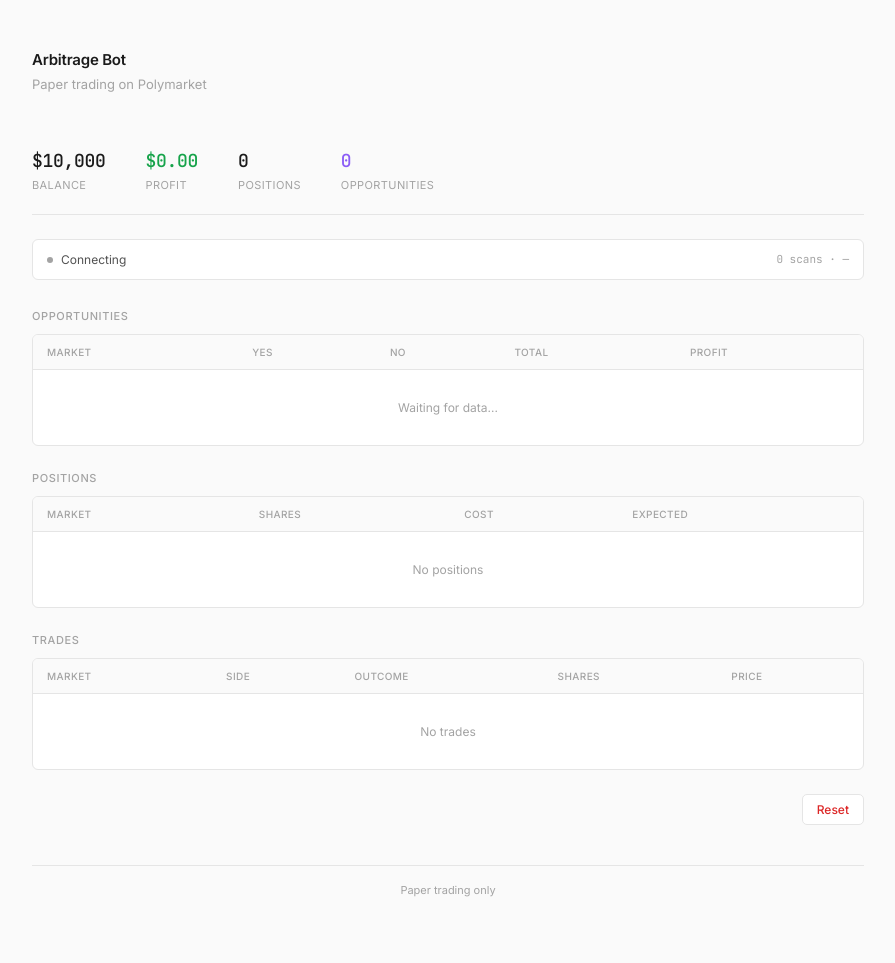
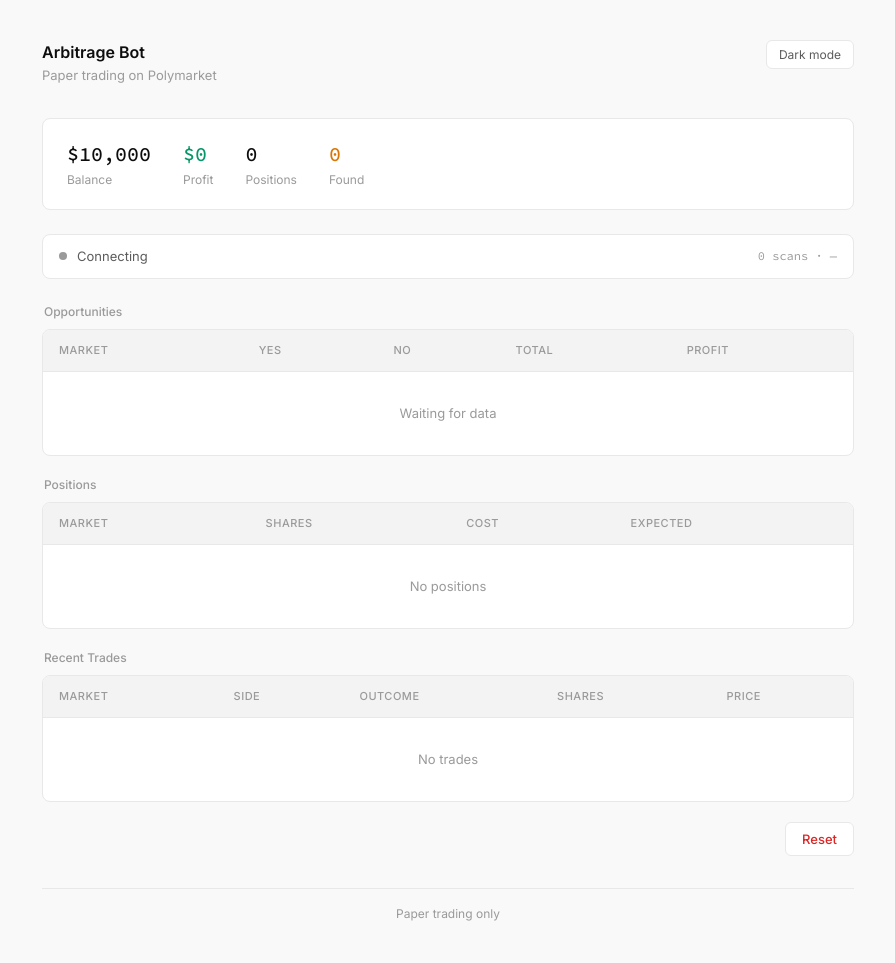
Before and after one commit to promaaa/polymarket-arbitrage-bot, a Python web app: template templates/index.html in a window 1280 px wide. Shown: the whole page, without its empty margins (192-1087 px from the left). Before the commit the page ends 897 px from the top, so only its background shows below. Run offline with Jinja, Linux system fonts and the light colour scheme; the template is opened without the code that fills it, so the values that code supplies are empty.

Commit message:
Claude-style UI with dark mode toggle

```diff
--- a/static/styles.css
+++ b/static/styles.css
@@ -1,20 +1,32 @@
-/* Arbitrage Bot - Light theme with refined typography */
+/* Arbitrage Bot - Claude Style */
 
-@import url('https://fonts.googleapis.com/css2?family=Inter:wght@400;500;600&family=JetBrains+Mono:wght@400;500&display=swap');
+@import url('https://fonts.googleapis.com/css2?family=Inter:wght@400;500;600&family=Source+Code+Pro:wght@400;500&display=swap');
 
 :root {
-    --bg: #fafafa;
-    --bg-card: #ffffff;
-    --bg-hover: #f5f5f5;
-    --text: #1a1a1a;
-    --text-secondary: #525252;
-    --text-muted: #a3a3a3;
-    --border: #e5e5e5;
-    --accent: #8b5cf6;
-    --green: #16a34a;
-    --green-bg: #f0fdf4;
+    /* Light mode (default) */
+    --bg-primary: #ffffff;
+    --bg-secondary: #f9f9f9;
+    --bg-tertiary: #f3f3f3;
+    --text-primary: #0d0d0d;
+    --text-secondary: #5c5c5c;
+    --text-tertiary: #9a9a9a;
+    --border: #e8e8e8;
+    --accent: #d97706;
+    --green: #059669;
     --red: #dc2626;
-    --orange: #ea580c;
+}
+
+[data-theme="dark"] {
+    --bg-primary: #2f2f2f;
+    --bg-secondary: #262626;
+    --bg-tertiary: #1f1f1f;
+    --text-primary: #ececec;
+    --text-secondary: #a8a8a8;
+    --text-tertiary: #6b6b6b;
+    --border: #404040;
+    --accent: #d97706;
+    --green: #10b981;
+    --red: #f87171;
 }
 
 * {
@@ -25,100 +37,119 @@
 
 body {
     font-family: 'Inter', -apple-system, BlinkMacSystemFont, sans-serif;
-    background: var(--bg);
-    color: var(--text);
-    line-height: 1.6;
-    font-size: 13px;
+    background: var(--bg-secondary);
+    color: var(--text-primary);
+    line-height: 1.5;
+    font-size: 14px;
     -webkit-font-smoothing: antialiased;
+    transition: background 0.2s, color 0.2s;
 }
 
 .container {
-    max-width: 880px;
+    max-width: 860px;
     margin: 0 auto;
-    padding: 48px 24px;
+    padding: 40px 24px;
 }
 
 /* Header */
-header {
+.header {
+    display: flex;
+    justify-content: space-between;
+    align-items: flex-start;
     margin-bottom: 32px;
 }
 
-header h1 {
-    font-size: 15px;
+.header-left h1 {
+    font-size: 16px;
     font-weight: 600;
-    color: var(--text);
-    letter-spacing: -0.2px;
+    color: var(--text-primary);
 }
 
-header .subtitle {
-    color: var(--text-muted);
+.header-left .subtitle {
     font-size: 13px;
+    color: var(--text-tertiary);
     margin-top: 2px;
 }
 
+.theme-toggle {
+    padding: 6px 12px;
+    font-size: 12px;
+    font-family: inherit;
+    background: var(--bg-primary);
+    border: 1px solid var(--border);
+    border-radius: 6px;
+    color: var(--text-secondary);
+    cursor: pointer;
+    transition: all 0.15s;
+}
+
+.theme-toggle:hover {
+    background: var(--bg-tertiary);
+    color: var(--text-primary);
+}
+
 /* Stats */
-.stats-row {
+.stats {
     display: flex;
-    gap: 40px;
-    padding: 20px 0;
+    gap: 32px;
+    padding: 20px 24px;
+    background: var(--bg-primary);
+    border: 1px solid var(--border);
+    border-radius: 8px;
     margin-bottom: 24px;
-    border-bottom: 1px solid var(--border);
 }
 
 .stat {
     display: flex;
     flex-direction: column;
-    gap: 1px;
 }
 
 .stat-value {
-    font-family: 'JetBrains Mono', monospace;
-    font-size: 18px;
+    font-family: 'Source Code Pro', monospace;
+    font-size: 20px;
     font-weight: 500;
-    color: var(--text);
-    letter-spacing: -0.3px;
+    color: var(--text-primary);
 }
 
 .stat-label {
-    font-size: 11px;
-    color: var(--text-muted);
-    text-transform: uppercase;
-    letter-spacing: 0.4px;
+    font-size: 12px;
+    color: var(--text-tertiary);
+    margin-top: 2px;
 }
 
 .stat.positive .stat-value {
     color: var(--green);
 }
 
-.stat.highlight .stat-value {
+.stat.accent .stat-value {
     color: var(--accent);
 }
 
 /* Status */
-.status-bar {
+.status {
     display: flex;
     align-items: center;
     justify-content: space-between;
-    padding: 10px 14px;
-    background: var(--bg-card);
+    padding: 12px 16px;
+    background: var(--bg-primary);
     border: 1px solid var(--border);
-    border-radius: 6px;
-    margin-bottom: 28px;
-    font-size: 12px;
+    border-radius: 8px;
+    margin-bottom: 24px;
+    font-size: 13px;
 }
 
 .status-left {
     display: flex;
     align-items: center;
-    gap: 8px;
+    gap: 10px;
     color: var(--text-secondary);
 }
 
 .status-dot {
-    width: 6px;
-    height: 6px;
+    width: 8px;
+    height: 8px;
     border-radius: 50%;
-    background: var(--text-muted);
+    background: var(--text-tertiary);
 }
 
 .status-dot.active {
@@ -126,54 +157,54 @@ header .subtitle {
 }
 
 .status-right {
-    color: var(--text-muted);
-    font-family: 'JetBrains Mono', monospace;
-    font-size: 11px;
+    font-family: 'Source Code Pro', monospace;
+    font-size: 12px;
+    color: var(--text-tertiary);
 }
 
 /* Sections */
 .section {
-    margin-bottom: 24px;
+    margin-bottom: 20px;
 }
 
-.section-title {
-    font-size: 11px;
+.section-header {
+    font-size: 12px;
     font-weight: 500;
-    color: var(--text-muted);
-    text-transform: uppercase;
-    letter-spacing: 0.6px;
+    color: var(--text-tertiary);
     margin-bottom: 8px;
+    padding-left: 2px;
 }
 
-/* Tables */
-.table-wrap {
-    background: var(--bg-card);
+/* Card */
+.card {
+    background: var(--bg-primary);
     border: 1px solid var(--border);
-    border-radius: 6px;
+    border-radius: 8px;
     overflow: hidden;
 }
 
+/* Table */
 table {
     width: 100%;
     border-collapse: collapse;
 }
 
 th {
-    padding: 9px 14px;
+    padding: 12px 16px;
     text-align: left;
-    font-size: 10px;
+    font-size: 11px;
     font-weight: 500;
-    color: var(--text-muted);
+    color: var(--text-tertiary);
     text-transform: uppercase;
-    letter-spacing: 0.4px;
-    background: var(--bg);
+    letter-spacing: 0.5px;
+    background: var(--bg-tertiary);
     border-bottom: 1px solid var(--border);
 }
 
 td {
-    padding: 10px 14px;
-    font-family: 'JetBrains Mono', monospace;
-    font-size: 12px;
+    padding: 12px 16px;
+    font-family: 'Source Code Pro', monospace;
+    font-size: 13px;
     color: var(--text-secondary);
     border-bottom: 1px solid var(--border);
 }
@@ -183,20 +214,21 @@ tr:last-child td {
 }
 
 tr:hover td {
-    background: var(--bg-hover);
+    background: var(--bg-secondary);
 }
 
 td.empty {
     text-align: center;
-    color: var(--text-muted);
-    padding: 28px;
+    color: var(--text-tertiary);
+    padding: 32px;
     font-family: 'Inter', sans-serif;
+    font-size: 13px;
 }
 
 .cell-market {
-    color: var(--text);
     font-family: 'Inter', sans-serif;
-    max-width: 260px;
+    color: var(--text-primary);
+    max-width: 240px;
     overflow: hidden;
     text-overflow: ellipsis;
     white-space: nowrap;
@@ -219,25 +251,25 @@ td.empty {
 .actions {
     display: flex;
     justify-content: flex-end;
-    margin-top: 20px;
+    margin-top: 16px;
 }
 
 .btn {
     font-family: 'Inter', sans-serif;
-    font-size: 12px;
+    font-size: 13px;
     font-weight: 500;
-    padding: 7px 14px;
-    border-radius: 5px;
+    padding: 8px 16px;
+    border-radius: 6px;
     border: 1px solid var(--border);
-    background: var(--bg-card);
+    background: var(--bg-primary);
     color: var(--text-secondary);
     cursor: pointer;
-    transition: all 0.12s ease;
+    transition: all 0.15s;
 }
 
 .btn:hover {
-    background: var(--bg-hover);
-    border-color: #ccc;
+    background: var(--bg-tertiary);
+    color: var(--text-primary);
 }
 
 .btn.danger {
@@ -245,31 +277,36 @@ td.empty {
 }
 
 .btn.danger:hover {
-    background: #fef2f2;
     border-color: var(--red);
 }
 
 /* Footer */
 footer {
-    margin-top: 40px;
+    margin-top: 32px;
     padding-top: 16px;
     border-top: 1px solid var(--border);
     text-align: center;
-    font-size: 11px;
-    color: var(--text-muted);
+    font-size: 12px;
+    color: var(--text-tertiary);
 }
 
-@media (max-width: 600px) {
+@media (max-width: 640px) {
     .container {
         padding: 24px 16px;
     }
 
-    .stats-row {
+    .stats {
         flex-wrap: wrap;
         gap: 20px;
+        padding: 16px;
     }
 
     .stat {
-        min-width: 80px;
+        min-width: 100px;
+    }
+
+    .header {
+        flex-direction: column;
+        gap: 12px;
     }
 }
--- a/templates/index.html
+++ b/templates/index.html
@@ -10,31 +10,34 @@
 
 <body>
     <div class="container">
-        <header>
-            <h1>Arbitrage Bot</h1>
-            <p class="subtitle">Paper trading on Polymarket</p>
-        </header>
+        <div class="header">
+            <div class="header-left">
+                <h1>Arbitrage Bot</h1>
+                <p class="subtitle">Paper trading on Polymarket</p>
+            </div>
+            <button class="theme-toggle" id="theme-toggle">Dark mode</button>
+        </div>
 
-        <div class="stats-row">
+        <div class="stats">
             <div class="stat">
                 <span class="stat-value" id="balance">$10,000</span>
                 <span class="stat-label">Balance</span>
             </div>
             <div class="stat positive">
-                <span class="stat-value" id="profit">$0.00</span>
+                <span class="stat-value" id="profit">$0</span>
                 <span class="stat-label">Profit</span>
             </div>
             <div class="stat">
                 <span class="stat-value" id="positions">0</span>
                 <span class="stat-label">Positions</span>
             </div>
-            <div class="stat highlight">
+            <div class="stat accent">
                 <span class="stat-value" id="opportunities">0</span>
-                <span class="stat-label">Opportunities</span>
+                <span class="stat-label">Found</span>
             </div>
         </div>
 
-        <div class="status-bar">
+        <div class="status">
             <div class="status-left">
                 <span class="status-dot" id="scanner-dot"></span>
                 <span id="scanner-text">Connecting</span>
@@ -45,8 +48,8 @@
         </div>
 
         <div class="section">
-            <div class="section-title">Opportunities</div>
-            <div class="table-wrap">
+            <div class="section-header">Opportunities</div>
+            <div class="card">
                 <table>
                     <thead>
                         <tr>
@@ -59,7 +62,7 @@
                     </thead>
                     <tbody id="opportunities-body">
                         <tr>
-                            <td colspan="5" class="empty">Waiting for data...</td>
+                            <td colspan="5" class="empty">Waiting for data</td>
                         </tr>
                     </tbody>
                 </table>
@@ -67,8 +70,8 @@
         </div>
 
         <div class="section">
-            <div class="section-title">Positions</div>
-            <div class="table-wrap">
+            <div class="section-header">Positions</div>
+            <div class="card">
                 <table>
                     <thead>
                         <tr>
@@ -88,8 +91,8 @@
         </div>
 
         <div class="section">
-            <div class="section-title">Trades</div>
-            <div class="table-wrap">
+            <div class="section-header">Recent Trades</div>
+            <div class="card">
                 <table>
                     <thead>
                         <tr>
@@ -113,12 +116,35 @@
             <button id="reset-btn" class="btn danger">Reset</button>
         </div>
 
-        <footer>
-            Paper trading only
-        </footer>
+        <footer>Paper trading only</footer>
     </div>
 
     <script src="/static/app.js"></script>
+    <script>
+        // Theme toggle
+        const toggle = document.getElementById('theme-toggle');
+        const html = document.documentElement;
+
+        // Check saved preference
+        const saved = localStorage.getItem('theme');
+        if (saved === 'dark' || (!saved && window.matchMedia('(prefers-color-scheme: dark)').matches)) {
+            html.setAttribute('data-theme', 'dark');
+            toggle.textContent = 'Light mode';
+        }
+
+        toggle.addEventListener('click', () => {
+            const isDark = html.getAttribute('data-theme') === 'dark';
+            if (isDark) {
+                html.removeAttribute('data-theme');
+                localStorage.setItem('theme', 'light');
+                toggle.textContent = 'Dark mode';
+            } else {
+                html.setAttribute('data-theme', 'dark');
+                localStorage.setItem('theme', 'dark');
+                toggle.textContent = 'Light mode';
+            }
+        });
+    </script>
 </body>
 
 </html>
```
